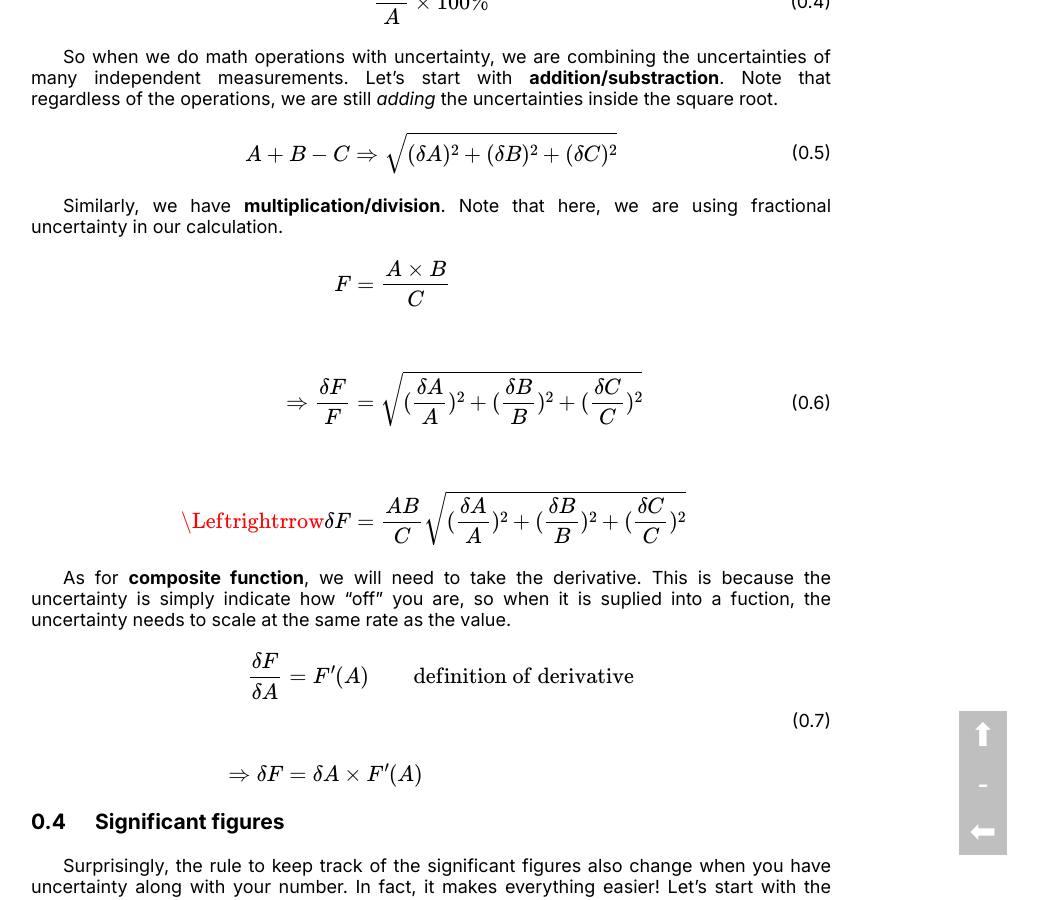
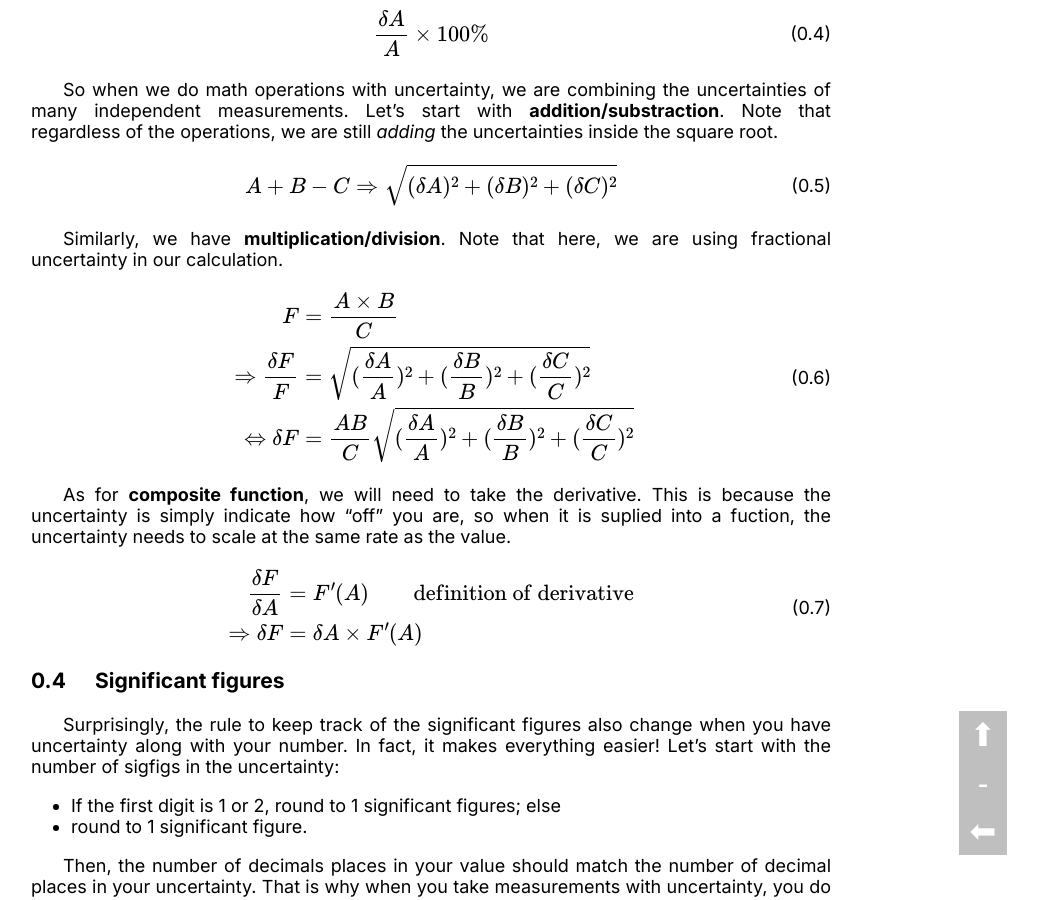
Before and after one commit to LukeNK/n-week-project, a Jekyll site: the page built from drafts/uncertainty.md, in a window 1280 px wide and 900 px high, scrolled down 1880 px. Shown: the whole window, without its empty margins (209-1247 px from the left). Built offline with Jekyll 4.4.1, drawn with Linux system fonts in a browser that asks for light colours; some of the changed text lies outside the part shown.

Commit message:
Adjust spacing

```diff
--- a/drafts/uncertainty.md
+++ b/drafts/uncertainty.md
@@ -64,14 +64,14 @@
 
 Similarly, we have **multiplication/division**. Note that here, we are using fractional uncertainty in our calculation.
 <eq>\begin{aligned}
-    F &= \frac{A \times B}{C} \\\\\\
-    \Rightarrow \frac{\delta F}{F} &= \sqrt{(\frac{\delta A}{A})^2 + (\frac{\delta B}{B})^2 + (\frac{\delta C}{C})^2} \\\\\\
-    \Leftrightrrow \delta F &= \frac{AB}{C}\sqrt{(\frac{\delta A}{A})^2 + (\frac{\delta B}{B})^2 + (\frac{\delta C}{C})^2}
+    F &= \frac{A \times B}{C} \\
+    \Rightarrow \frac{\delta F}{F} &= \sqrt{(\frac{\delta A}{A})^2 + (\frac{\delta B}{B})^2 + (\frac{\delta C}{C})^2} \\
+    \Leftrightarrow \delta F &= \frac{AB}{C}\sqrt{(\frac{\delta A}{A})^2 + (\frac{\delta B}{B})^2 + (\frac{\delta C}{C})^2}
 \end{aligned}</eq>
 
 As for **composite function**, we will need to take the derivative. This is because the uncertainty is simply indicate how "off" you are, so when it is suplied into a fuction, the uncertainty needs to scale at the same rate as the value.
 <eq>\begin{aligned}
-    \frac{\delta F}{\delta A} &= F'(A) \qquad\text{definition of derivative} \\\\\\
+    \frac{\delta F}{\delta A} &= F'(A) \qquad\text{definition of derivative} \\
     \Rightarrow \delta F &= \delta A \times F'(A)
 \end{aligned}</eq>
 
```
Also changed, not shown: other parts of drafts/uncertainty.md (+1 -1 lines).
